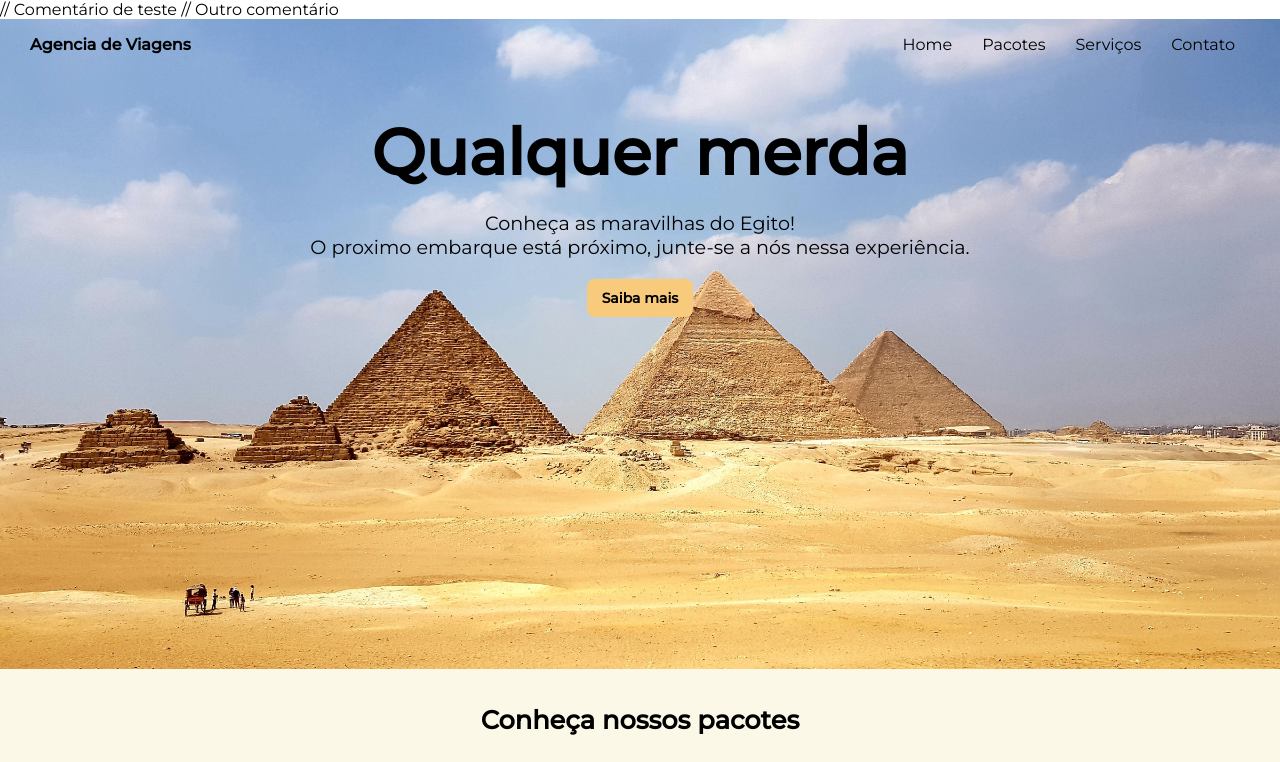
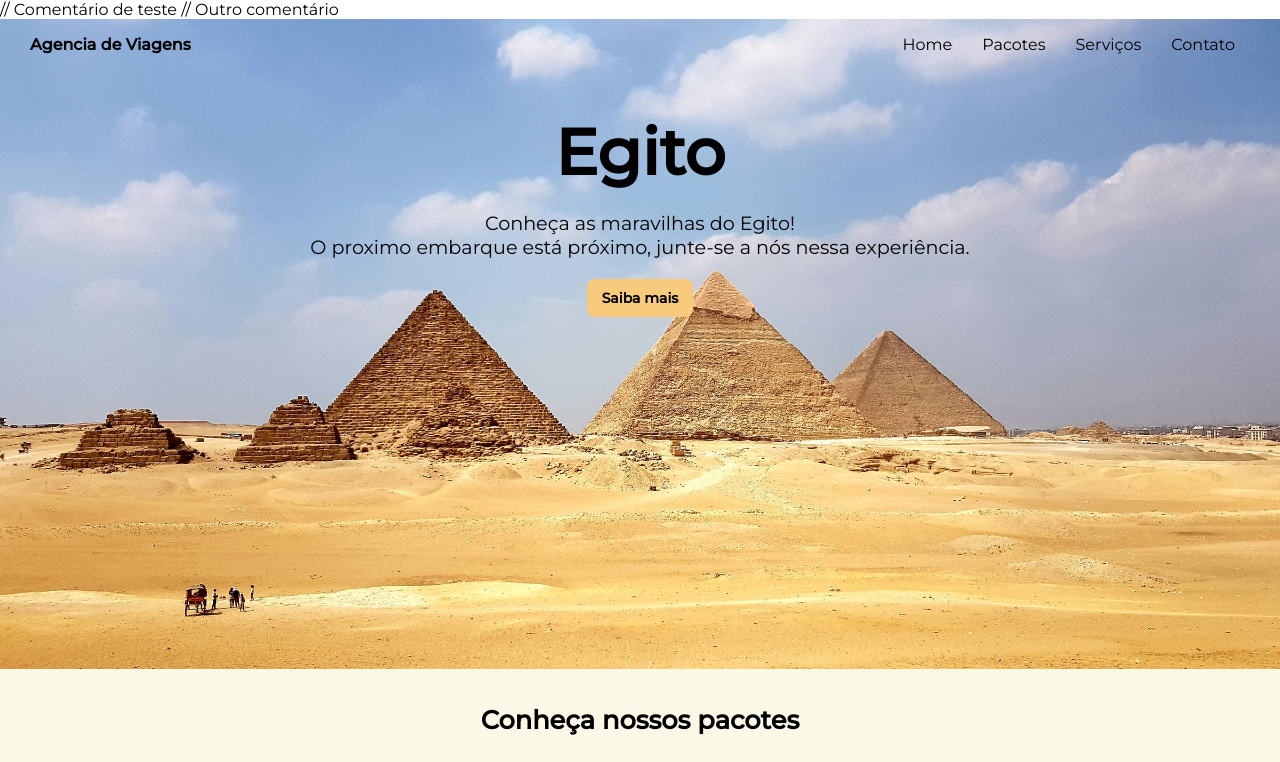
Before and after one commit to Gustavo3522/HTML-CSS, a plain HTML site: page index.html in a window 1280 px wide. Shown: the top 762 px of the page. Drawn offline with nearby package versions, Linux system fonts and the light colour scheme.

Commit message:
mudança de nome H1

```diff
--- a/index.html
+++ b/index.html
@@ -47,7 +47,7 @@
 		</nav>
 
 		<div class="header-content">
-			<h1>Qualquer merda</h1>
+			<h1>Egito</h1>
 			<p>Conheça as maravilhas do Egito! <br>
 				O proximo embarque está próximo, junte-se a nós nessa experiência.</p>
 			<button>Saiba mais</button>
```
